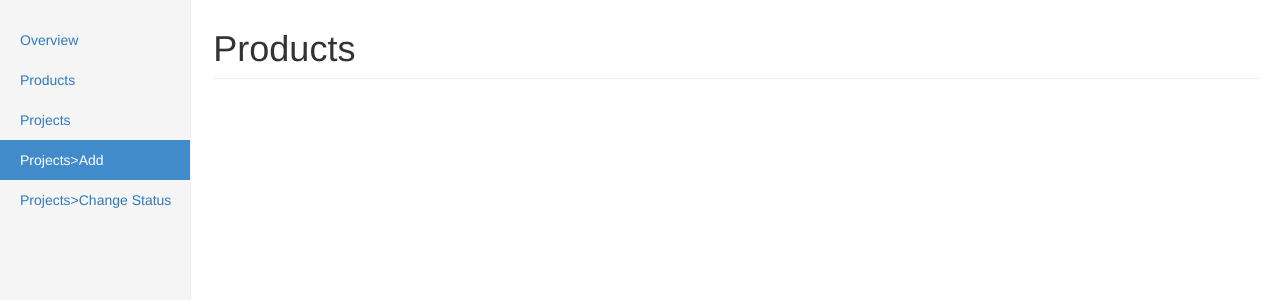
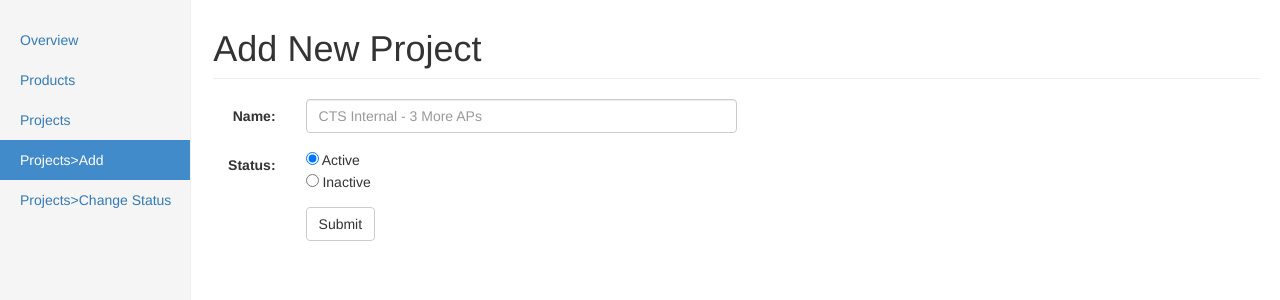
Before and after one commit to mjsorribas/track-that, a PHP site: page /addproject.php in a window 1280 px wide. Shown: the part 51-351 px from the top of the page. Run offline with PHP 8.4, Linux system fonts and the light colour scheme; style sheets or scripts are compiled from the project's sources.

Commit message:
Add form to page for adding project and style it.

```diff
--- a/addproject.php
+++ b/addproject.php
@@ -27,8 +27,30 @@
 	        <!-- End left sidebar -->
 			<div class="col-md-offset-2 maincontent">
 				<!-- Page content goes here -->
-				<h1 class="page-header">Products</h1>
-			</div>
+				<h1 class="page-header">Add New Project</h1>
+				<div id="form-container">
+					<form class="form-horizontal" role="form">
+						<div class="form-group">
+							<label class="control-label col-sm-2" for="inpName">Name: </label>
+							<div class="col-sm-10">
+								<input type="text" class="form-control" id="inpName" placeholder="CTS Internal - 3 More APs">
+							</div>
+						</div>
+						<div class="form-group">
+						    <label class="control-label col-sm-2" for="pwd">Status:</label>
+						    <div class="col-sm-10">
+						      		<input type="radio" id="inpStatus" name="inpStatus" value="active" checked> Active <br />
+						      		<input type="radio" id="inpStatus" name="inpStatus" value="inactive"> Inactive
+						    </div>
+						</div>
+						<div class="form-group">
+						    <div class="col-sm-offset-2 col-sm-10">
+						      <button type="submit" class="btn btn-default">Submit</button>
+						    </div>
+						</div>
+					</form>
+				</div>
+			</div><!-- End maincontent -->
 		</div>
 	</div>
 	<?php require_once("template/footer.php"); ?>
--- a/css/addproject.css
+++ b/css/addproject.css
@@ -1 +1 @@
-.maincontent{padding-top:40px;padding-right:20px}
+.maincontent{padding-top:40px;padding-right:20px}#form-container{width:50%}
--- a/less/addproject.less
+++ b/less/addproject.less
@@ -2,3 +2,6 @@
 	padding-top: 40px;
 	padding-right: 20px;
 }
+#form-container {
+	width: 50%;
+}
```
